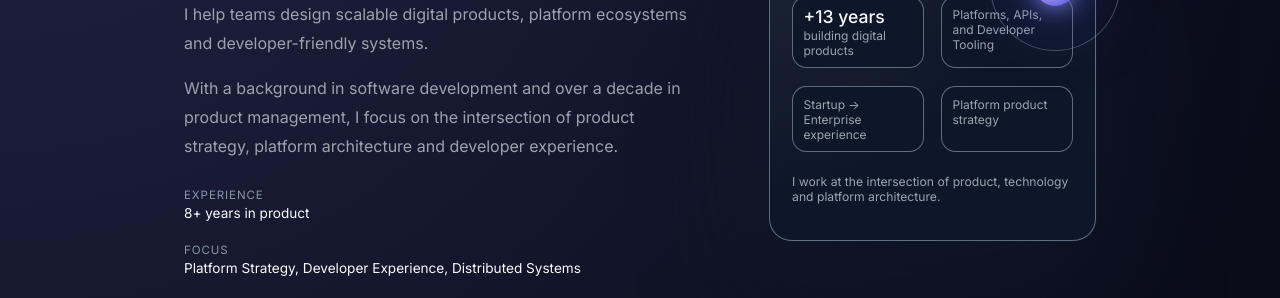
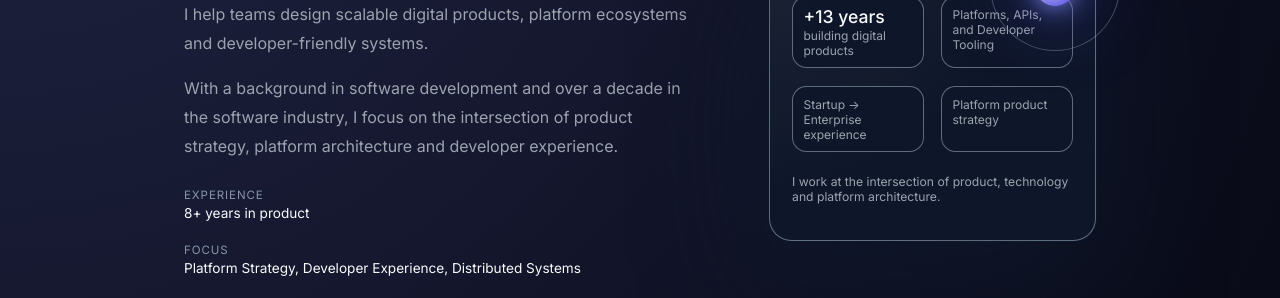
Before and after one commit to carlocaprini/carlocaprini.github.io, a Jekyll site: the page built from index.md, in a window 1280 px wide and 900 px high. Shown: the part 339-637 px from the top of the window. Built offline with Jekyll 4.4.1, drawn with Linux system fonts in a browser that asks for light colours.

Commit message:
Fixed description

```diff
--- a/_data/home.yml
+++ b/_data/home.yml
@@ -4,7 +4,7 @@ hero:
   title_highlight: "scale with their ecosystems"
   subtitle_paragraphs:
     - I help teams design scalable digital products, platform ecosystems and developer-friendly systems.
-    - With a background in software development and over a decade in product management, I focus on the intersection of product strategy, platform architecture and developer experience.
+    - With a background in software development and over a decade in the software industry, I focus on the intersection of product strategy, platform architecture and developer experience.
   meta:
     - label: Experience
       value: 8+ years in product
```
